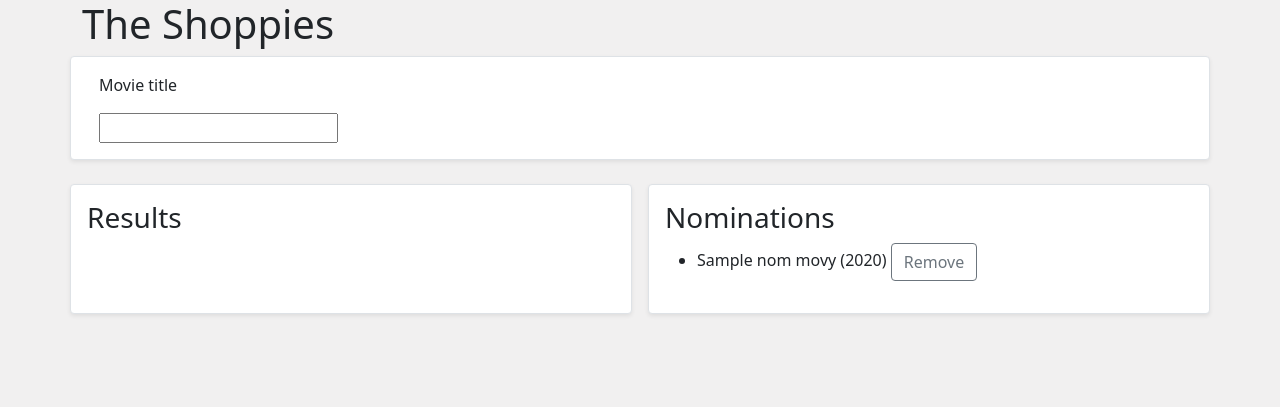
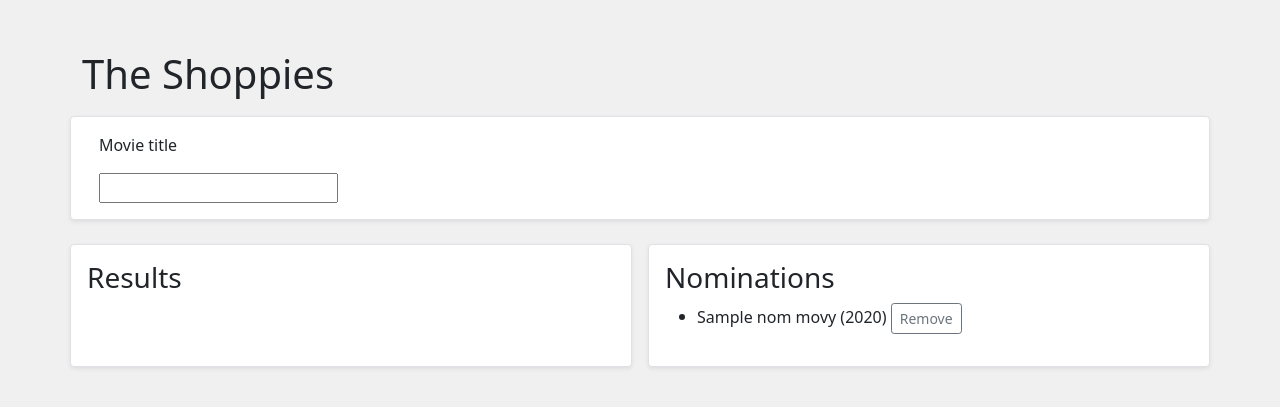
Before and after one commit to aetea/shoppies_awards, a Flask app: template templates/index.html in a window 1280 px wide. Shown: the top 407 px of the page. Run offline with Flask 2, Linux system fonts and the light colour scheme; the template is opened without the code that fills it: most values are stand-ins (such as "Sample title", 1, 10 or a date in 2020); some libraries are stand-ins or nearby versions.

Commit message:
Fix button size and header padding.

```diff
--- a/static/ajax.js
+++ b/static/ajax.js
@@ -38,7 +38,7 @@ function addNomination(evt) {
             console.log("nomination done for");
             console.log(res);
 
-            let delButton = `<button class="del-nom btn btn-outline-secondary"` +
+            let delButton = `<button class="del-nom btn btn-sm btn-outline-secondary"` +
                             `value=${movieId} name="${movieInfo}">Remove` +
                             `</button>`
             let newMovieRow = `<li id=${movieId}>${movieInfo} ${delButton}</li>`
@@ -77,7 +77,7 @@ $("#title-search").on("submit", (evt) => {
             let movieYear = res.Search[i].Year;
             let movieId = res.Search[i].imdbID;
 
-            let nomButton = `<button class="nominate btn btn-outline-secondary"` +
+            let nomButton = `<button class="nominate btn btn-sm btn-outline-secondary"` +
                             `value=${movieId} ` +
                             `name="${movieTitle} (${movieYear})">Nominate` +
                             `</button>`
--- a/static/style.css
+++ b/static/style.css
@@ -1,5 +1,10 @@
 body {
     background-color: rgb(241, 240, 240);
+}
+
+h1 {
+    padding-top: 50px;
+    padding-bottom: 10px;
 }
 
 #results, #nominations {
--- a/templates/index.html
+++ b/templates/index.html
@@ -34,7 +34,7 @@
                 {% if nom_movies %}
                     {% for key, values in nom_movies.items() %}
                         <li id={{key}}>{{ values["title"] }} ({{ values["year"] }})
-                            <button class="del-nom btn btn-outline-secondary"
+                            <button class="del-nom btn btn-sm btn-outline-secondary"
                             value={{key}}>Remove</button>
                         </li>
                     {% endfor %}
```
